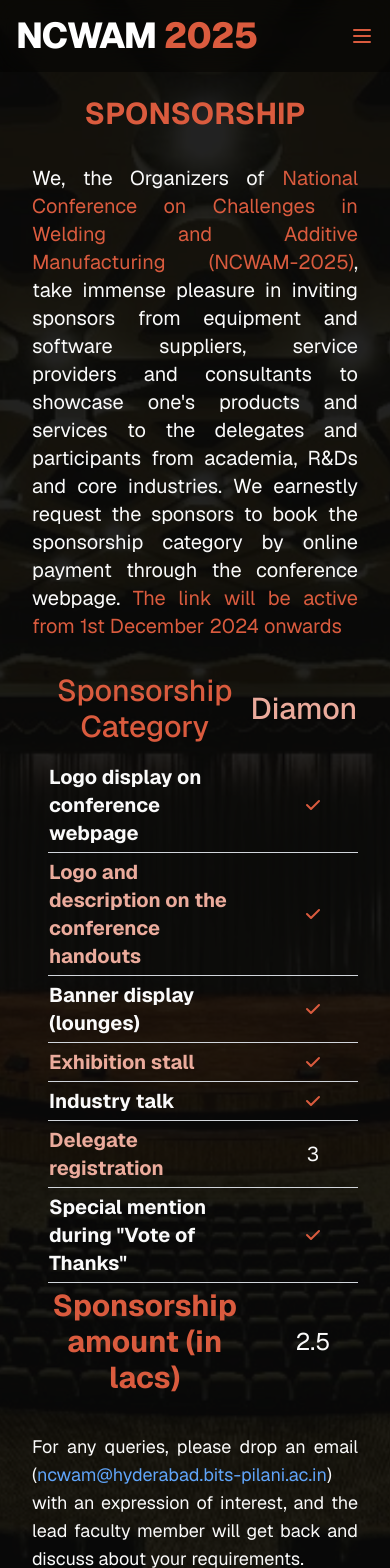
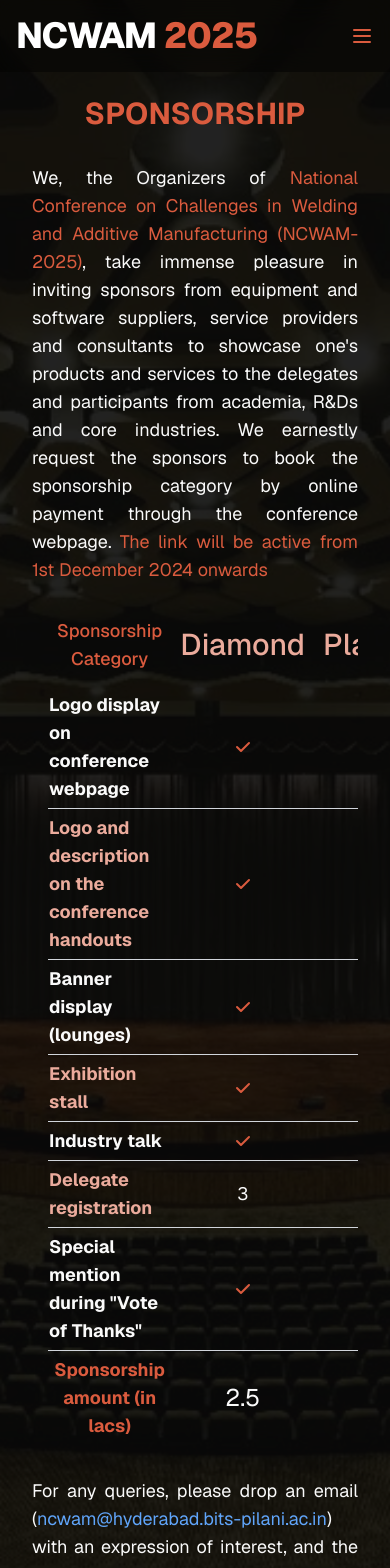
Before and after one commit to ncwam-bphc/website, a Next.js app: page /sponsorship in a window 390 px wide. Shown: the top 1568 px of the page. Built offline with nearby package versions, Linux system fonts and the light colour scheme.

Commit message:
spons responsive

```diff
--- a/src/app/page.tsx
+++ b/src/app/page.tsx
@@ -10,7 +10,7 @@ import landingPageBg from "~/assets/landing.webp";
 import Link from "next/link";
 import { cn } from "~/lib/utils";
 import sixtyyear from "~/assets/homepage/sixtyyearanniversary.webp";
-import mottologo from "~/assets/homepage/motto.webp"
+import mottologo from "~/assets/homepage/motto.webp";
 export default function ConferenceLanding() {
   return (
     <main className="relative flex min-h-screen items-center justify-center overflow-hidden font-sans">
@@ -22,19 +22,19 @@ export default function ConferenceLanding() {
         priority
       />
       <div className="absolute inset-0 -z-10 bg-black bg-opacity-60"></div>
-      <div className="relative mx-auto max-w-4xl px-4 flex flex-col items-center gap-4 text-center pt-12">
-        <h1 className="text-6xl font-extrabold tracking-tight md:text-8xl lg:text-9xl pt-5">
+      <div className="relative mx-auto flex max-w-4xl flex-col items-center gap-4 px-4 pt-12 text-center">
+        <h1 className="pt-5 text-6xl font-extrabold tracking-tight md:text-8xl lg:text-9xl">
           NCWAM <span className="text-accent"> 2025</span>
         </h1>
         <p className="text-2xl font-light md:text-2xl">
           National Conference on Challenges in Welding and Additive
           Manufacturing
         </p>
-        <p className="text-lg font-medium md:text-2xl">
+        <p className="text-lg font-medium text-accent md:text-2xl">
           February 27-28, 2025
         </p>
-        <p className="text-lg font-bold md:text-2xl">webp
-          BITS Pilani, Hyderabad Campus
+        <p className="text-lg font-bold md:text-2xl">
+          webp BITS Pilani, Hyderabad Campus
         </p>
         <div className="min-h-20">
           <Timer />
@@ -42,11 +42,7 @@ export default function ConferenceLanding() {
         <Button className="mt-4 md:text-xl" size="lg" variant="poppy" asChild>
           <Link href="/registration">Register</Link>
         </Button>
-        <Image
-          src={mottologo}
-          alt="bits"
-          className="w-40 "
-        />
+        <Image src={mottologo} alt="bits" className="w-40" />
       </div>
       <Link
         href="/contactus"
@@ -60,7 +56,7 @@ export default function ConferenceLanding() {
       <Image
         src={sixtyyear}
         alt="bits"
-        className="absolute top-20 nav:top-24 md:right-4 -z-10 w-24 object-contain opacity-80 md:h-auto   "
+        className="absolute top-20 -z-10 w-24 object-contain opacity-80 md:right-4 md:h-auto nav:top-24"
       />
       <Link
         href="/downloads"
--- a/src/app/sponsorship/page.tsx
+++ b/src/app/sponsorship/page.tsx
@@ -22,16 +22,16 @@ export default function AboutusPage() {
           </div>
         </div>
       </div>
-      <div className="mt-4 text-justify text-xl">
+      <div className="mt-4 text-center text-justify text-lg md:text-xl">
         We, the Organizers of{" "}
         <span className="text-accent">
           National Conference on Challenges in Welding and Additive
           Manufacturing (NCWAM-2025)
         </span>
         , take immense pleasure in inviting sponsors from equipment and software
-        suppliers, service providers and consultants to showcase one&apos;s products
-        and services to the delegates and participants from academia, R&Ds and
-        core industries. We earnestly request the sponsors to book the
+        suppliers, service providers and consultants to showcase one&apos;s
+        products and services to the delegates and participants from academia,
+        R&Ds and core industries. We earnestly request the sponsors to book the
         sponsorship category by online payment through the conference webpage.{" "}
         <span className="text-accent">
           The link will be active from 1st December 2024 onwards
@@ -43,7 +43,7 @@ export default function AboutusPage() {
           <thead>
             <tr>
               <th>
-                <h2 className="px-2 text-3xl font-medium text-accent">
+                <h2 className="px-2 text-lg font-medium text-accent md:text-3xl md:text-xl">
                   Sponsorship Category
                 </h2>
                 <p className="mb-3"></p>
@@ -72,7 +72,7 @@ export default function AboutusPage() {
           <tbody className="space-y-1 divide-y text-center dark:divide-gray-300">
             <tr>
               <th scope="row" className="text-left">
-                <h3 className="py-1 text-xl">
+                <h3 className="py-1 text-lg md:text-xl">
                   Logo display on conference webpage
                 </h3>
               </th>
@@ -139,7 +139,7 @@ export default function AboutusPage() {
             </tr>
             <tr>
               <th scope="row" className="text-left">
-                <h3 className="customcol py-1 text-xl">
+                <h3 className="customcol py-1 text-lg md:text-xl">
                   Logo and description on the conference handouts
                 </h3>
               </th>
@@ -206,7 +206,9 @@ export default function AboutusPage() {
             </tr>
             <tr>
               <th scope="row" className="text-left">
-                <h3 className="py-1 text-xl">Banner display (lounges)</h3>
+                <h3 className="py-1 text-lg md:text-xl">
+                  Banner display (lounges)
+                </h3>
               </th>
               <td>
                 <svg
@@ -271,7 +273,9 @@ export default function AboutusPage() {
             </tr>
             <tr>
               <th scope="row" className="text-left">
-                <h3 className="customcol py-1 text-xl">Exhibition stall</h3>
+                <h3 className="customcol py-1 text-lg md:text-xl">
+                  Exhibition stall
+                </h3>
               </th>
               <td>
                 <svg
@@ -336,7 +340,7 @@ export default function AboutusPage() {
             </tr>
             <tr>
               <th scope="row" className="text-left">
-                <h3 className="py-1 text-xl">Industry talk</h3>
+                <h3 className="py-1 text-lg md:text-xl">Industry talk</h3>
               </th>
               <td>
                 <svg
@@ -401,26 +405,26 @@ export default function AboutusPage() {
             </tr>
             <tr>
               <th scope="row" className="text-left">
-                <h3 className="customcol py-1 text-xl">
+                <h3 className="customcol py-1 text-lg md:text-xl">
                   Delegate registration
                 </h3>
               </th>
               <td>
-                <span className="block text-xl">3</span>
+                <span className="block text-lg md:text-xl">3</span>
               </td>
               <td>
-                <span className="block text-xl">2</span>
+                <span className="block text-lg md:text-xl">2</span>
               </td>
               <td>
-                <span className="block text-xl">1</span>
+                <span className="block text-lg md:text-xl">1</span>
               </td>
               <td>
-                <span className="block text-xl">1</span>
+                <span className="block text-lg md:text-xl">1</span>
               </td>
             </tr>
             <tr>
               <th scope="row" className="text-left">
-                <h3 className="py-1 text-xl">
+                <h3 className="py-1 text-lg md:text-lg md:text-xl">
                   Special mention during &quot;Vote of Thanks&quot;
                 </h3>
               </th>
@@ -487,7 +491,7 @@ export default function AboutusPage() {
             </tr>
             <tr>
               <th scope="row" className="text-center">
-                <h3 className="py-1 text-3xl text-accent">
+                <h3 className="py-1 text-lg text-accent md:text-3xl md:text-xl">
                   Sponsorship amount (in lacs)
                 </h3>
               </th>
@@ -508,15 +512,15 @@ export default function AboutusPage() {
         </table>
       </div>
       <div className="max-w-[900px] self-center text-justify text-lg">
-        For any queries, please drop an email{" "}(
+        For any queries, please drop an email (
         <a
           href="mailto:ncwam@hyderabad.bits-pilani.ac.in"
           className="text-blue-400"
         >
           ncwam@hyderabad.bits-pilani.ac.in
-        </a>) with an expression of interest, and
-         the lead faculty member will get back and discuss about your
-        requirements.
+        </a>
+        ) with an expression of interest, and the lead faculty member will get
+        back and discuss about your requirements.
       </div>
     </main>
   );
```
